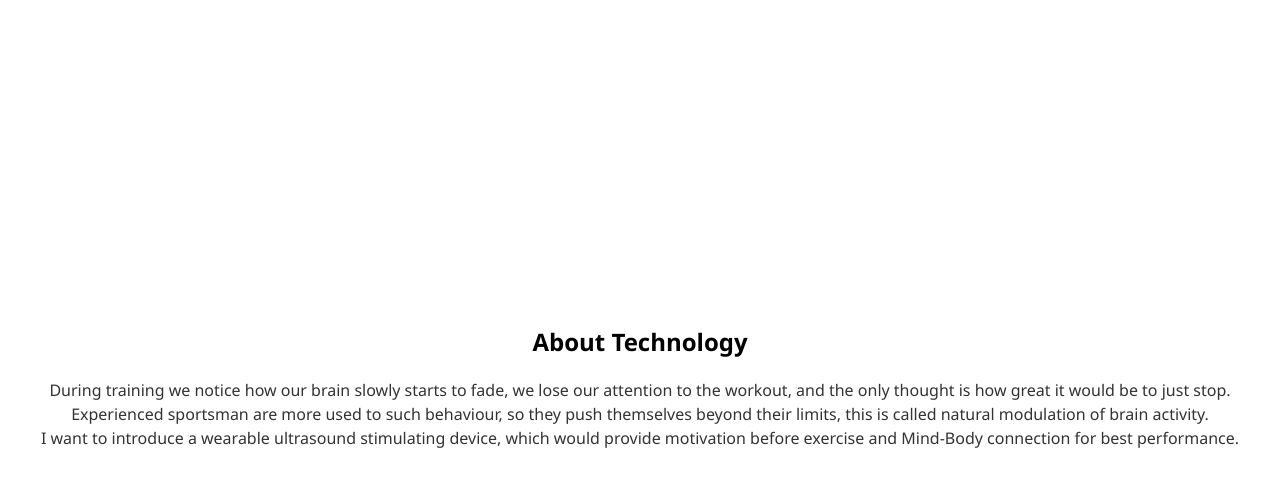
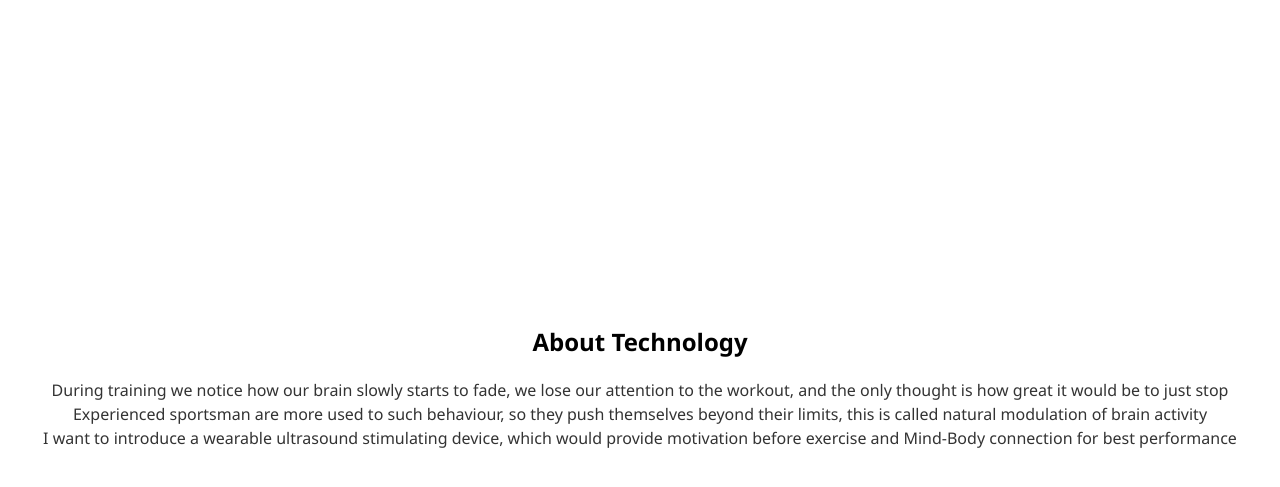
Before and after one commit to focusedbrainstudy/focusedbrainstudy.github.io, a plain HTML site: page index.html in a window 1280 px wide. Shown: the part 195-682 px from the top of the page. Drawn offline with Linux system fonts and the light colour scheme.

Commit message:
Update index.html

```diff
--- a/index.html
+++ b/index.html
@@ -105,9 +105,9 @@
 </header>
 <section id="about" class="fade-in">
     <h2>About Technology</h2>
-    <p>During training we notice how our brain slowly starts to fade, we lose our attention to the workout, and the only thought is how great it would be to just stop.</p>
-    <p>Experienced sportsman are more used to such behaviour, so they push themselves beyond their limits, this is called natural modulation of brain activity.</p>
-    <p>I want to introduce a wearable ultrasound stimulating device, which would provide motivation before exercise and Mind-Body connection for best performance.</p>
+    <p>During training we notice how our brain slowly starts to fade, we lose our attention to the workout, and the only thought is how great it would be to just stop</p>
+    <p>Experienced sportsman are more used to such behaviour, so they push themselves beyond their limits, this is called natural modulation of brain activity</p>
+    <p>I want to introduce a wearable ultrasound stimulating device, which would provide motivation before exercise and Mind-Body connection for best performance</p>
 </section>
 <section id="solutions" class="fade-in">
     <h2>Solution for problems with:</h2>
```
